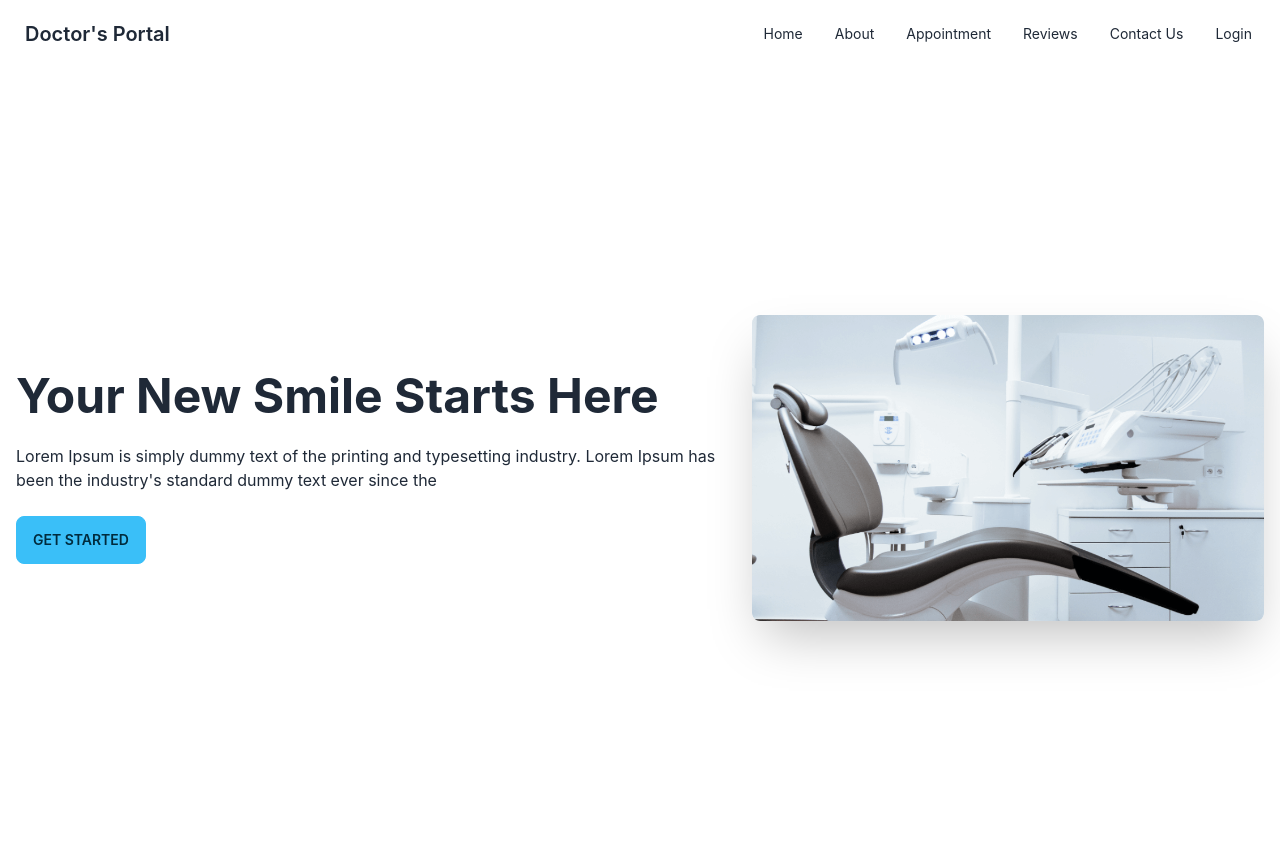
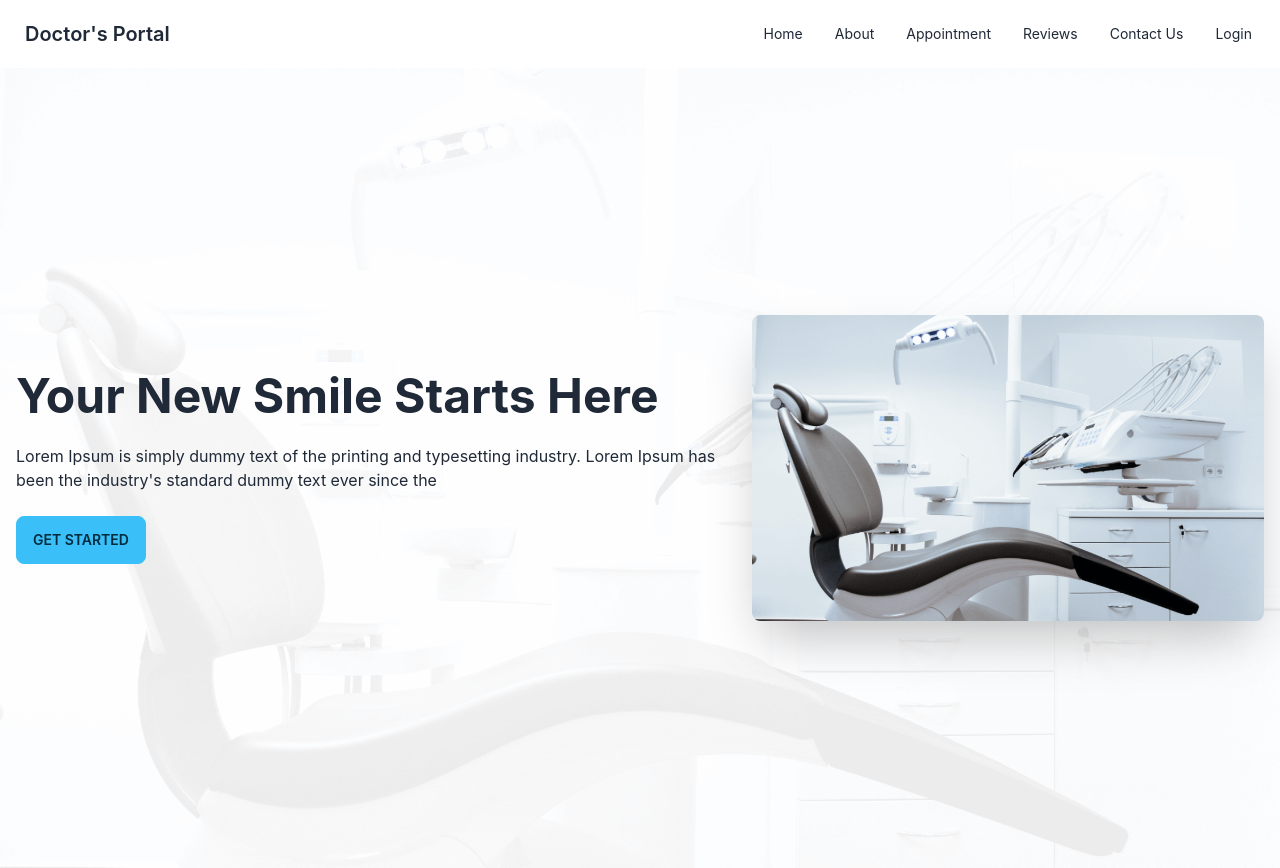
Before and after one commit to Iam-abdulahad/Doctor_Portal, a React (Create React App) app: page / in a window 1280 px wide. Built offline with nearby package versions, Linux system fonts and the light colour scheme.

Commit message:
use bg img as a background image

```diff
--- a/src/Pages/Home/Banner/Banner.js
+++ b/src/Pages/Home/Banner/Banner.js
@@ -1,9 +1,17 @@
 import React from 'react';
 import chair from '../../../assets/images/chair.png';
+import backgroundImage from '../../../assets/images/bg.png';
 
 const Banner = () => {
           return (
-                    <div>
+                    <div
+                              style={{
+                                        backgroundImage: `url(${backgroundImage})`,
+                                        backgroundSize: 'cover',
+                                        backgroundRepeat: 'no-repeat',
+                                        backgroundPosition: 'center',
+                              }}
+                    >
                               <div class="hero min-h-screen">
                                         <div class="hero-content flex-col lg:flex-row-reverse">
                                                   <img src={chair} class="max-w-lg rounded-lg shadow-2xl" />
--- a/src/Pages/Shared/Header/Header.js
+++ b/src/Pages/Shared/Header/Header.js
@@ -23,7 +23,7 @@ const Header = () => {
                                                           {menuItems}
                                                   </ul>
                                         </div>
-                                        <a class="btn btn-ghost normal-case text-xl">Doctor's Portal</a>
+                                        <Link to='/' class="btn btn-ghost normal-case text-xl">Doctor's Portal</Link>
                               </div>
                               <div class="navbar-end hidden lg:flex">
                                         <ul class="menu menu-horizontal px-1">
```
